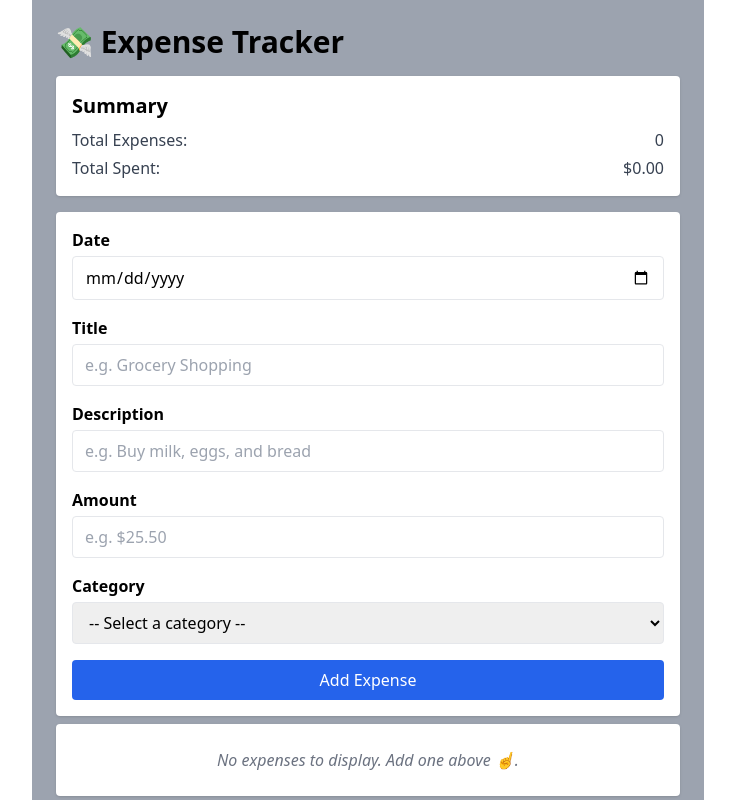
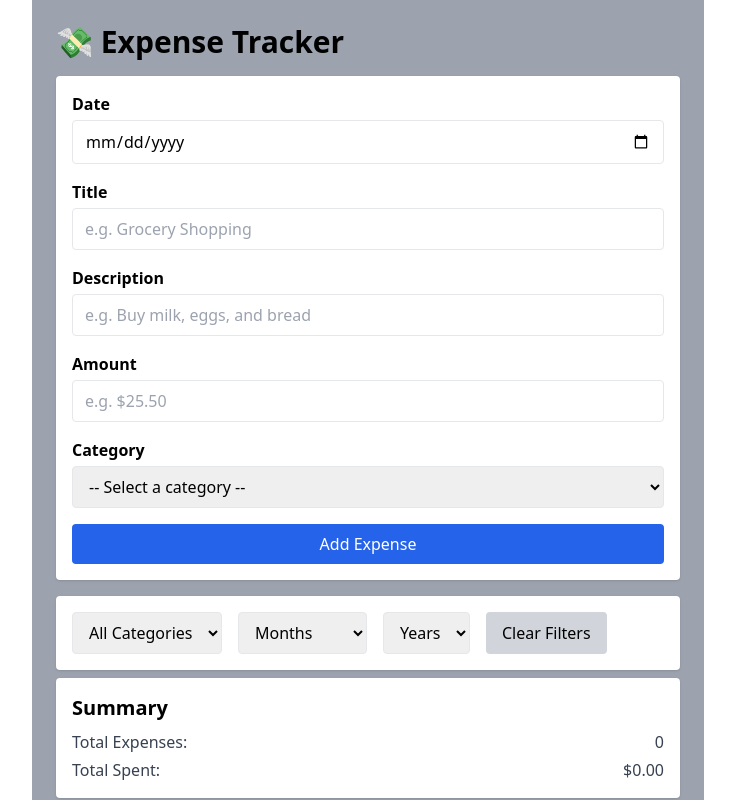
Before and after one commit to J0hn316/Expense-Tracker-App, a React (Vite) app: page / in a window 1280 px wide. Shown: the top 800 px of the page, without its empty margins (272-1007 px from the left). Built offline with nearby package versions, Linux system fonts and the light colour scheme.

Commit message:
feat: add expense filtering and refactoring of App component

```diff
--- a/src/App.tsx
+++ b/src/App.tsx
@@ -1,24 +1,69 @@
-import React from 'react';
+import { useState, useMemo } from 'react';
 import useExpenses from './hooks/useExpenses';
 import ExpenseList from './components/ExpenseList';
 import ExpenseForm from './components/ExpenseForm';
 import ExpenseSummary from './components/ExpenseSummary';
+import ExpenseFilters from './components/ExpenseFilters';
 
-const App: React.FC = () => {
+export default function App() {
   const { expenses, addExpense, deleteExpense } = useExpenses();
+  const [filters, setFilters] = useState({ category: '', month: '', year: '' });
+
+  console.log('All Expenses:', expenses);
+
+  // 🔹 Extract unique categories and years
+  const uniqueCategories = useMemo(
+    () => Array.from(new Set(expenses.map((e) => e.category))).filter(Boolean),
+    [expenses]
+  );
+
+  const uniqueYears = useMemo(
+    () =>
+      Array.from(
+        new Set(expenses.map((e) => new Date(e.date).getFullYear().toString()))
+      ).sort((a, b) => +b - +a),
+    [expenses]
+  );
+
+  const handleFilterChange = (newFilters: {
+    category: string;
+    month: string;
+    year: string;
+  }) => {
+    setFilters(newFilters);
+  };
+
+  // 🔹 Apply filters
+  const filteredExpenses = useMemo(() => {
+    return expenses.filter((exp) => {
+      const expDate = new Date(exp.date);
+      const matchesCategory =
+        !filters.category || exp.category === filters.category;
+      const matchesMonth =
+        !filters.month ||
+        (expDate.getMonth() + 1).toString().padStart(2, '0') === filters.month;
+      const matchesYear =
+        !filters.year || expDate.getFullYear().toString() === filters.year;
+
+      return matchesCategory && matchesMonth && matchesYear;
+    });
+  }, [expenses, filters]);
 
   return (
     <main className="min-h-screen bg-gray-400 p-6 max-w-2xl mx-auto">
       <h1 className="text-3xl font-bold mb-4">💸 Expense Tracker</h1>
-      <ExpenseSummary expenses={expenses} />
       <ExpenseForm onAdd={addExpense} />
-      <ExpenseList expenses={expenses} onDelete={deleteExpense} />
+      <ExpenseFilters
+        categories={uniqueCategories}
+        years={uniqueYears}
+        onFilterChange={handleFilterChange}
+      />
+      <ExpenseSummary expenses={filteredExpenses} />
+      <ExpenseList expenses={filteredExpenses} onDelete={deleteExpense} />
       {/* Expenses Preview (temporary debug output) */}
       <pre className="mt-6 bg-white p-4 rounded shadow">
         {JSON.stringify(expenses, null, 2)}
       </pre>
     </main>
   );
-};
-
-export default App;
+}
--- /dev/null
+++ b/src/components/ExpenseFilters.tsx
@@ -0,0 +1,108 @@
+import { useState } from 'react';
+
+type ExpenseFiltersProps = {
+  categories: string[];
+  years: string[];
+  onFilterChange: (filters: {
+    category: string;
+    month: string;
+    year: string;
+  }) => void;
+};
+
+export default function ExpenseFilters({
+  categories,
+  years,
+  onFilterChange,
+}: ExpenseFiltersProps) {
+  const [category, setCategory] = useState('');
+  const [month, setMonth] = useState('');
+  const [year, setYear] = useState('');
+
+  const handleClearFilters = () => {
+    setCategory('');
+    setMonth('');
+    setYear('');
+    onFilterChange({ category: '', month: '', year: '' });
+  };
+
+  return (
+    <div className="flex flex-col sm:flex-row gap-4 bg-white p-4 rounded shadow mt-4">
+      {/* Category Filter */}
+      <select
+        value={category}
+        onChange={(e) => {
+          const newCategory = e.target.value;
+          setCategory(newCategory);
+          onFilterChange({
+            category: newCategory,
+            month,
+            year,
+          });
+        }}
+        className="border px-3 py-2 rounded w-full sm:w-auto"
+      >
+        <option value="">All Categories</option>
+        {categories.map((cat) => (
+          <option key={cat} value={cat}>
+            {cat}
+          </option>
+        ))}
+      </select>
+
+      {/* Month Filter */}
+      <select
+        value={month}
+        onChange={(e) => {
+          const newMonth = e.target.value;
+          setMonth(newMonth);
+          onFilterChange({
+            category,
+            month: newMonth,
+            year,
+          });
+        }}
+        className="border px-3 py-2 rounded w-full sm:w-auto"
+      >
+        <option value="">Months</option>
+        {Array.from({ length: 12 }, (_, i) => {
+          const monthValue = (i + 1).toString().padStart(2, '0');
+          return (
+            <option key={monthValue} value={monthValue}>
+              {new Date(0, i).toLocaleString('default', { month: 'long' })}
+            </option>
+          );
+        })}
+      </select>
+
+      {/* Year Filter */}
+      <select
+        value={year}
+        onChange={(e) => {
+          const newYear = e.target.value;
+          setYear(newYear);
+          onFilterChange({
+            category,
+            month,
+            year: newYear,
+          });
+        }}
+        className="border px-3 py-2 rounded w-full sm:w-auto"
+      >
+        <option value="">Years</option>
+        {years.map((yearVal) => (
+          <option key={yearVal} value={yearVal}>
+            {yearVal}
+          </option>
+        ))}
+      </select>
+      {/* Clear Filters Button */}
+      <button
+        onClick={handleClearFilters}
+        className="bg-gray-300 hover:bg-gray-400 text-black px-4 py-2 rounded w-full sm:w-auto"
+      >
+        Clear Filters
+      </button>
+    </div>
+  );
+}
--- a/src/components/ExpenseSummary.tsx
+++ b/src/components/ExpenseSummary.tsx
@@ -9,7 +9,7 @@ export default function ExpenseSummary({ expenses }: ExpenseSummaryProps) {
   const totalCount = expenses.length;
 
   return (
-    <div className="bg-white p-4 rounded shadow mb-4">
+    <div className="bg-white p-4 rounded shadow mb-4 mt-2">
       <h2 className="text-xl font-semibold mb-2">Summary</h2>
       <div className="flex justify-between text-gray-700">
         <span>Total Expenses:</span>
```
